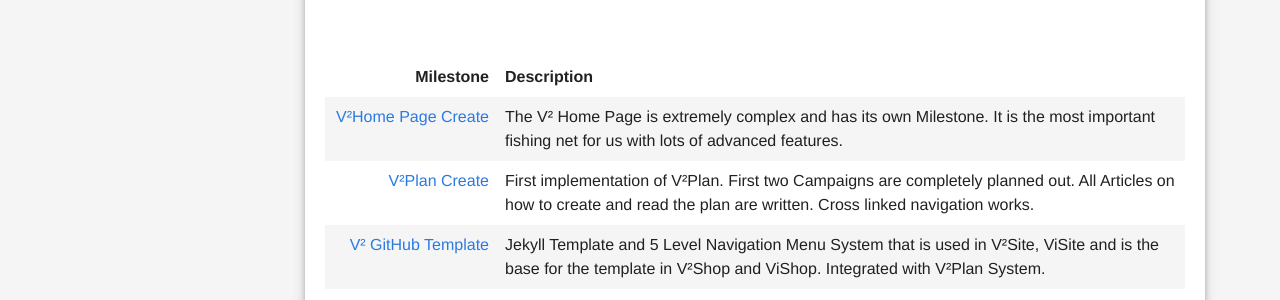
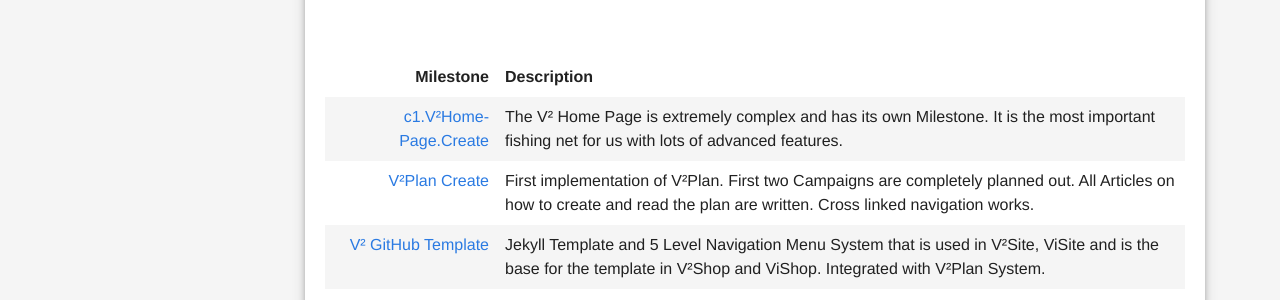
Before and after one commit to V-Squared/v2-Plan, a Jekyll site: the page built from road-map/campaign01.md, in a window 1280 px wide. Shown: the part 617-917 px from the top of the page. Built offline with Jekyll 4.4.1, drawn with Linux system fonts in a browser that asks for light colours.

```diff
--- a/road-map/campaign01.md
+++ b/road-map/campaign01.md
@@ -17,7 +17,7 @@ readiness:
 
 |                     Milestone | Description                                                                                                                                                                                                                                |
 |------------------------------:|--------------------------------------------------------------------------------------------------------------------------------------------------------------------------------------------------------------------------------------------|
-|       [V²Home Page Create][1] | The V² Home Page is extremely complex and has its own Milestone. It is the most important fishing net for us with lots of advanced features.                                                                                               |
+|       [c1.V²Home-Page.Create][1] | The V² Home Page is extremely complex and has its own Milestone. It is the most important fishing net for us with lots of advanced features.                                                                                               |
 |            [V²Plan Create][2] | First implementation of V²Plan. First two Campaigns are completely planned out. All Articles on how to create and read the plan are written. Cross linked navigation works.                                                                |
 |       [V² GitHub Template][3] | Jekyll Template and 5 Level Navigation Menu System that is used in V²Site, ViSite and is the base for the template in V²Shop and ViShop. Integrated with V²Plan System.                                                                    |
 |             [V²Org Create][4] | This V²Site Board tells who we are, what are our bylaws and our license agreements and how to contribute. All that is needed to attract contributors will be finished.                                                                   |
```
